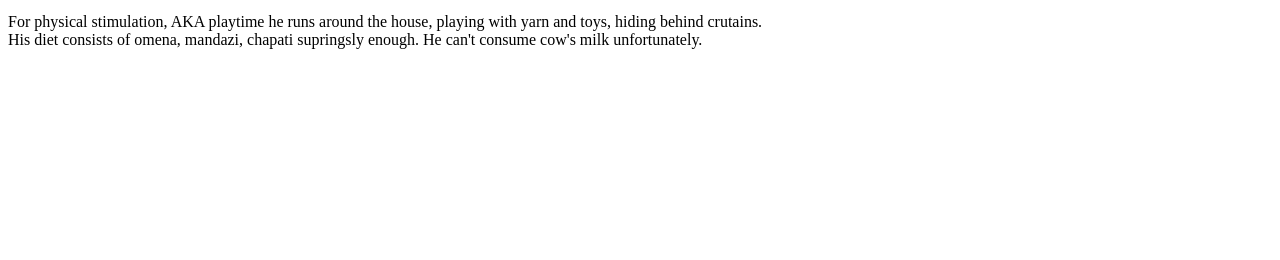
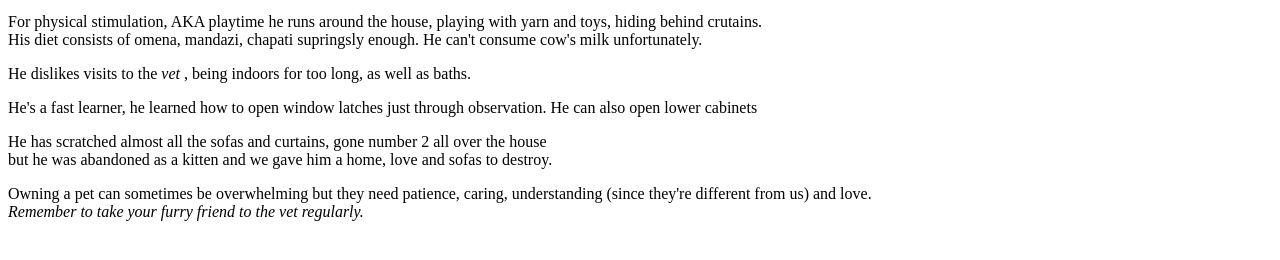
Before and after one commit to Rachelnk/pet, a plain HTML site: page index.html in a window 1280 px wide. Shown: the part 184-444 px from the top of the page. Drawn offline with Linux system fonts and the light colour scheme.

Commit message:
Add more information in the about pet section,

```diff
--- a/index.html
+++ b/index.html
@@ -14,9 +14,15 @@
     <div class="about-pet">
       <h1>About pet</h1>
       <p>Zavi is a year and a month old male cat. <br> He's a European shorthair cat and grey and white in color. <br> Like most house cats he enjoys a 12-16 hour sleep time. </p>
-      <p>For physical stimulation, AKA playtime he runs around the house, playing with yarn and toys, hiding      behind crutains.
+      <p>For physical stimulation, AKA playtime he runs around the house, playing with yarn and toys, hiding behind crutains.
       <br> His diet consists of omena, mandazi, chapati supringsly enough. He can't consume cow's milk unfortunately.
        </p>
+       <p>He dislikes visits to the <em> vet </em>, being indoors for too long, as well as baths.</p>
+       <p> He's a fast learner, he learned how to open window latches just through observation. He can also open lower cabinets</p>
+       <p> He has scratched almost all the sofas and curtains, gone number 2 all over the house <br>
+         but he was abandoned as a kitten and we gave him a home, love and sofas to destroy.</p>
+         <p>Owning a pet can sometimes be overwhelming but they need patience, caring, understanding (since they're different from us) and love. <br>
+        <em> Remember to take your furry friend to the vet regularly. </em>  </p>
 
 
 
```
